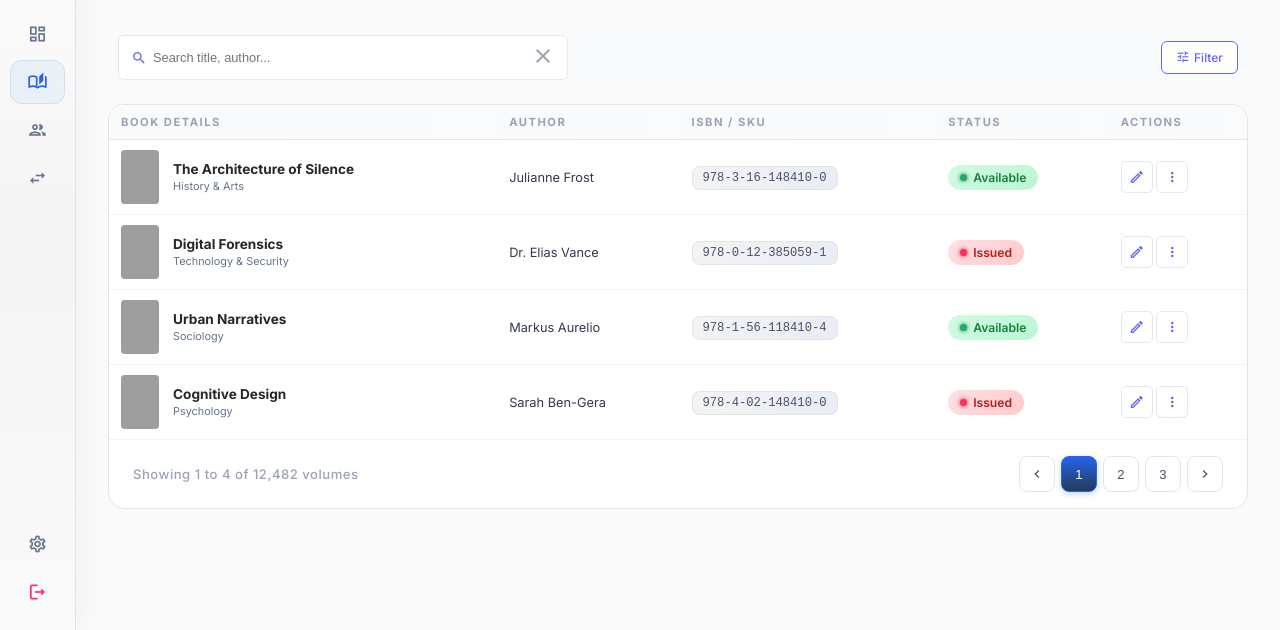
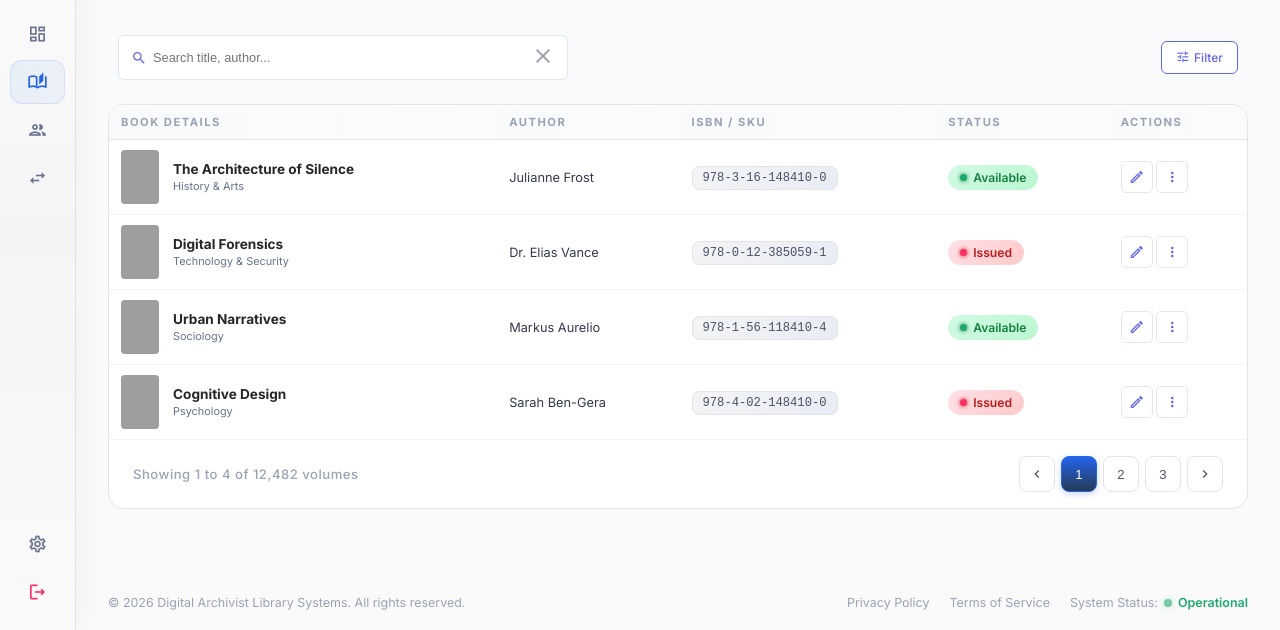
Before and after one commit to RajHarsh03/Library-Management-System, a plain HTML site: page public/pages/admin/books.html in a window 1280 px wide. Shown: the part 170-800 px from the top of the page. Drawn offline with Linux system fonts and the light colour scheme; grey boxes are pictures that could not be loaded.

```diff
--- a/public/pages/admin/books.html
+++ b/public/pages/admin/books.html
@@ -255,6 +255,18 @@
                     </div>
                 </div>
             </div>
+
+            <!-- Footer -->
+            <footer class="app-footer">
+                <span>&copy; 2026 Digital Archivist Library Systems. All rights reserved.</span>
+                <div class="footer-links">
+                    <a href="#">Privacy Policy</a>
+                    <a href="#">Terms of Service</a>
+                    <div class="footer-status">
+                        System Status: <span class="dot"></span> <span style="color:var(--success);font-weight:600;">Operational</span>
+                    </div>
+                </div>
+            </footer>
         </main>
     </div>
 
```
